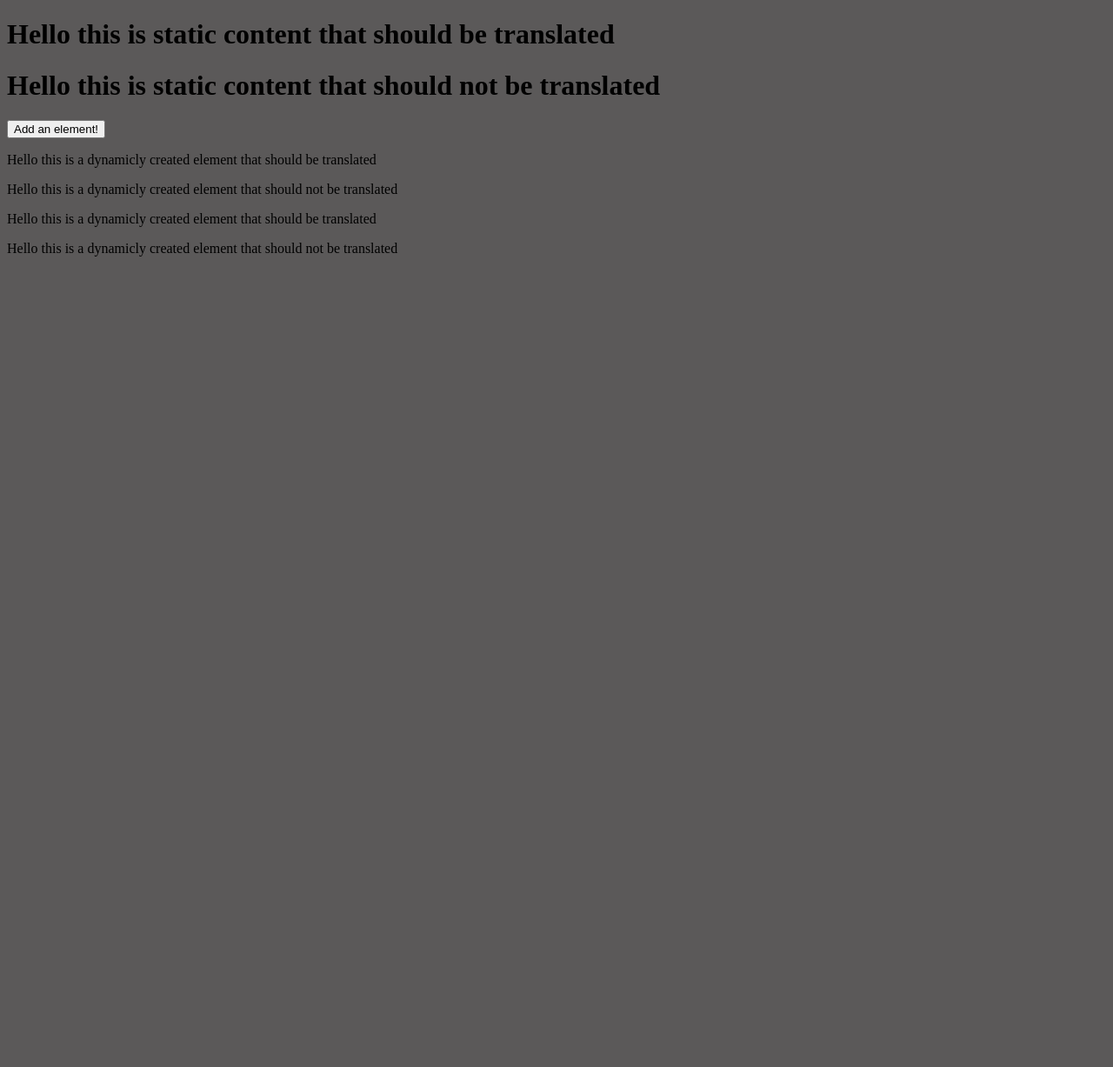
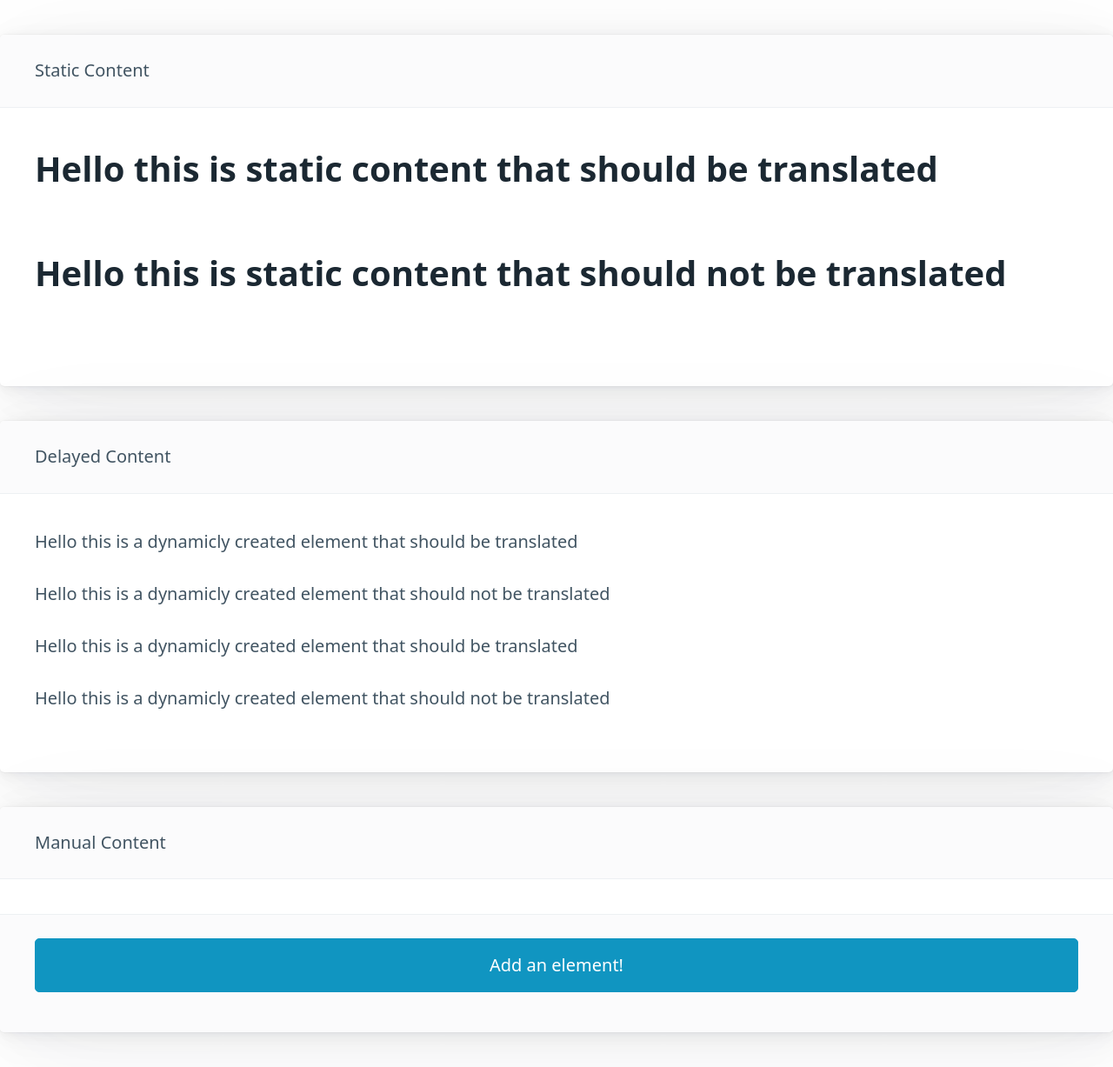
Before and after one commit to tomecho/the_localizer, a website: page testsite/index.html in a window 1280 px wide. Shown: the whole page at 87% size. Before the commit the page ends 800 px from the top, so only its background shows below. Drawn offline with nearby package versions, Linux system fonts and the light colour scheme; files that its build step writes are made by us from their sources.

Commit message:
* visually organize the different tests on the test site together (like in different pannels) so it's easy to understand what's going on there * add line about testing to the readme so i dont forget about it when i resume this project after a while

```diff
--- a/index.ts
+++ b/index.ts
@@ -37,7 +37,7 @@ function translateContent(
 	{ fromLang, supportLangs }: InjectLocalizerOptions,
 	nodes: Text[],
 ) {
-	const toLang = "es" || selectLang(supportLangs);
+	const toLang = selectLang(supportLangs);
 	if (!toLang?.length) {
 		console.error(
 			"no suitable language between supported langs ",
--- a/testsite/index.html
+++ b/testsite/index.html
@@ -5,18 +5,23 @@
     <meta name="viewport" content="width=device-width, initial-scale=1.0">
     <meta http-equiv="X-UA-Compatible" content="ie=edge">
     <title>My Website</title>
-    <style>
-      body {
-        background-color: rgb(91, 89, 89);
-      }
-    </style>
+    <link rel="stylesheet" href="https://cdn.jsdelivr.net/npm/@picocss/pico@1/css/pico.min.css">
   </head>
   <body>
-    <main>
-        <h1>Hello this is static content that should be translated</h1>
-        <h1 data-no-translate="true">Hello this is static content that should not be translated</h1>
-        <button>Add an element!</button>
-    </main>
+    <article>
+      <header data-no-translate="true">Static Content</header>
+      <h1>Hello this is static content that should be translated</h1>
+      <h1 data-no-translate="true">Hello this is static content that should not be translated</h1>
+    </article>
+    <article id="article-delayed">
+      <header data-no-translate="true">Delayed Content</header>
+    </article>
+    <article id="article-manual">
+      <header data-no-translate="true">Manual Content</header>
+      <footer>
+        <button data-no-translate="true">Add an element!</button>
+      </footer>
+    </article>
 	<script src="lib/index.js"></script>
 	<script src="index.js"></script>
   </body>
--- a/testsite/index.js
+++ b/testsite/index.js
@@ -1,26 +1,32 @@
-// test adding some dynamic content
-
-function writeElement(text, blockTranslation) {
+Element.prototype.writeTestElement = function (text, blockTranslation) {
     const newNode = document.createElement('p');
     if (blockTranslation) {
         newNode.setAttribute('data-no-translate', 'true');
     }
     newNode.innerHTML = text;
-    document.body.appendChild(newNode);
+    this.appendChild(newNode);
 }
 
 document.addEventListener('DOMContentLoaded', () => {
+    const delayedArticle = document.querySelector('#article-delayed');
+
     setTimeout(() => {
-        writeElement('Hello this is a dynamicly created element that should be translated');
+        delayedArticle
+            .writeTestElement('Hello this is a dynamicly created element that should be translated');
     }, 300);
 
     setTimeout(() => {
-        writeElement('Hello this is a dynamicly created element that should not be translated', true);
+        delayedArticle
+            .writeTestElement('Hello this is a dynamicly created element that should not be translated', true);
     }, 300);
 });
 
-document.querySelector('button').addEventListener('click', () => {
-    writeElement('Hello this content was created by a button and should be translated');
-});
+document
+    .querySelector('#article-manual button')
+    .addEventListener('click', () => {
+        document
+            .querySelector('#article-manual')
+            .writeTestElement('Hello this content was created by a button and should be translated');
+    });
 
 InjectLocalizer({ supportLangs: ["es", "he"], fromLang: "en" });
```
Also changed, not shown: README.md.
